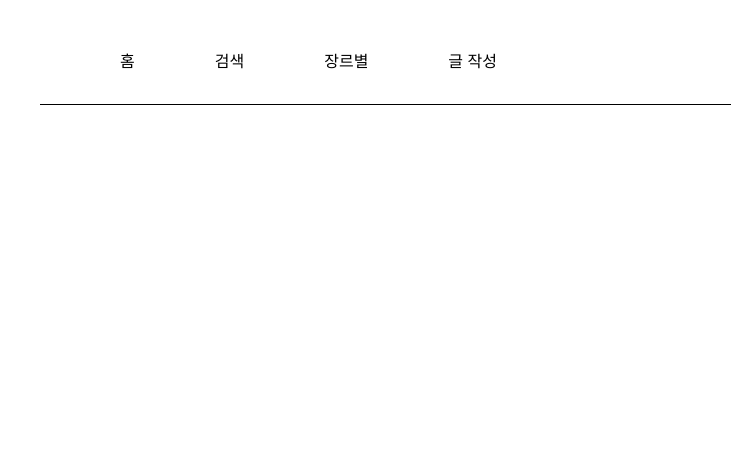
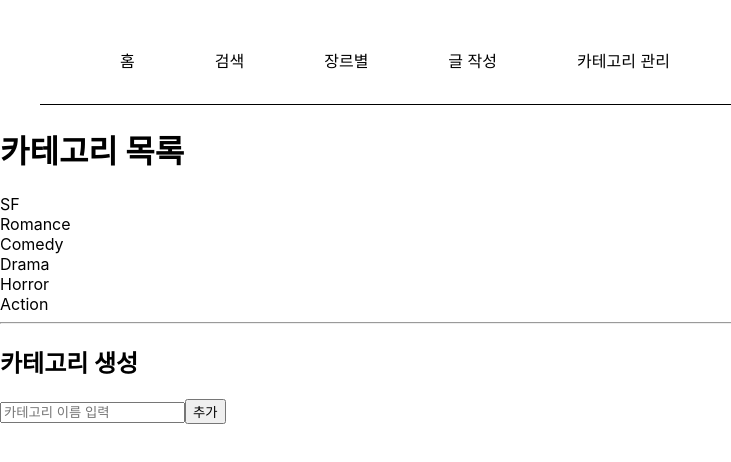
Before and after one commit to kanell0304/React_TeamProject, a React (Create React App) app: page /categoryCRD in a window 1280 px wide. Before the commit this address had no page. Shown: the top 462 px of the page, without its empty margins (0-731 px from the left). Built offline with nearby package versions, Linux system fonts and the light colour scheme.

Commit message:
add CategoryCRD.jsx

```diff
--- a/src/App.js
+++ b/src/App.js
@@ -6,6 +6,7 @@ import EditList from './component/EditList';
 import ListDetail from './component/ListDetail';
 import CategoryList from './component/Categorylist';
 import Navibar from './component/Navibar';
+import CategoryCRD from './component/CategoryCRD';
 
 function App() {
   return (
@@ -20,6 +21,7 @@ function App() {
               <Route path="/addList" element={<AddList />} />
               <Route path="/editList/:id" element={<EditList />} />
               <Route path="/listDetail/:id" element={<ListDetail />} />
+              <Route path="/categoryCRD" element={<CategoryCRD />} />
             </Routes>
         </div>
       </BrowserRouter>
--- /dev/null
+++ b/src/component/CategoryCRD.jsx
@@ -0,0 +1,56 @@
+import { useContext, useState } from "react";
+import { ListProvider } from "./ListContext";
+
+const CategoryCRD = () => {
+
+    const {categoryList, setCategoryList} = useContext(ListProvider);
+    const [visibleDelBtn, setVisibleDelBtn] = useState(false);
+    const [selectedCategory, setSelectedCategory] = useState(null);
+    const [inputCategory, setInputCategory] = useState();
+
+    // 카테고리에 마우스를 올려놨을때
+    const onMouse = (category) => {
+        setVisibleDelBtn(true);
+        setSelectedCategory(category);
+    }
+
+    // 카테고리에서 마우스가 떠났을때
+    const leaveMouse = () => {
+        setVisibleDelBtn(false);
+        setSelectedCategory(null);
+    }
+
+    // 게시글에 카테고리 사용 유무를 확인 후 사용하지 않는 카테고리라면 삭제
+    const deleteCategory = (targetCategory) => {
+        const movieList = JSON.parse(localStorage.getItem("lists"));
+        if (movieList.find(category => category.category === targetCategory.name)) {
+            alert("해당 카테고리를 사용중인 게시글이 있으므로 카테고리를 삭제할 수 없습니다.");
+        } else {
+            setCategoryList(categoryList.filter(category => category.id !== targetCategory.id));
+        }
+    }
+
+    return (
+        <div>
+            <h1>카테고리 목록</h1>
+        {categoryList && categoryList.map(category => {
+            return (
+                <div onMouseEnter={() => onMouse(category)}  onMouseLeave={leaveMouse}>
+                    <span key={category.id}>{category.name}</span>
+                    {visibleDelBtn && // 마우스가 올려졌는지
+                        selectedCategory.id === category.id ? // 마우스가 올라간 카테고리가 현재 카테고리 목록의 카테고리와 id가 일치하는지
+                        <button onClick={() => deleteCategory(category)}>삭제</button> : // 일치한다면 삭제버튼이 보임
+                        <div></div> // 아니라면 아무것도 안보임
+                    }
+                </div>
+            )
+        })}
+        <hr/>
+        <h2>카테고리 생성</h2>
+        <input value={inputCategory} onChange={(e) => setInputCategory(e.target.value)} placeholder="카테고리 이름 입력" />
+        <button >추가</button>
+        </div>
+    )
+}
+
+export default CategoryCRD;
--- a/src/component/Navibar.jsx
+++ b/src/component/Navibar.jsx
@@ -17,6 +17,9 @@ const Navibar = () => {
                 <li className="navItem">
                     <Link className="navLink" to="/addList">글 작성</Link>
                 </li>
+                <li className="navItem">
+                    <Link className="navLink" to="/categoryCRD">카테고리 관리</Link>
+                </li>
             </nav>
         </ul>
     );
--- a/src/tempCss/List.css
+++ /dev/null
@@ -1,2 +0,0 @@
-/* .movieList{min-width: 800px; width: 100%; padding: 10px; display: flex; border: 1px solid black;} */
-/* .movieList div{width: 200px; text-align: center;} */
```
